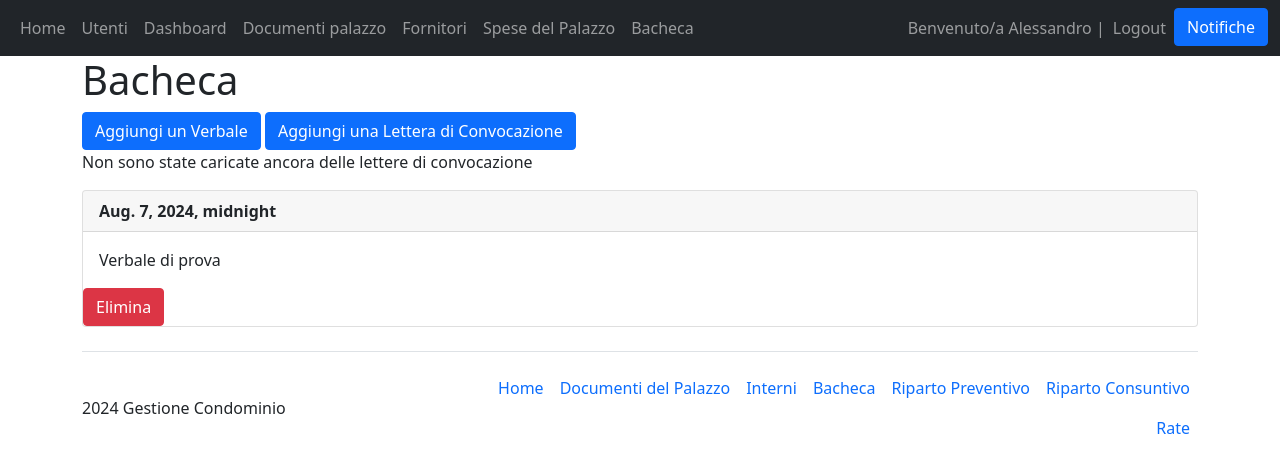
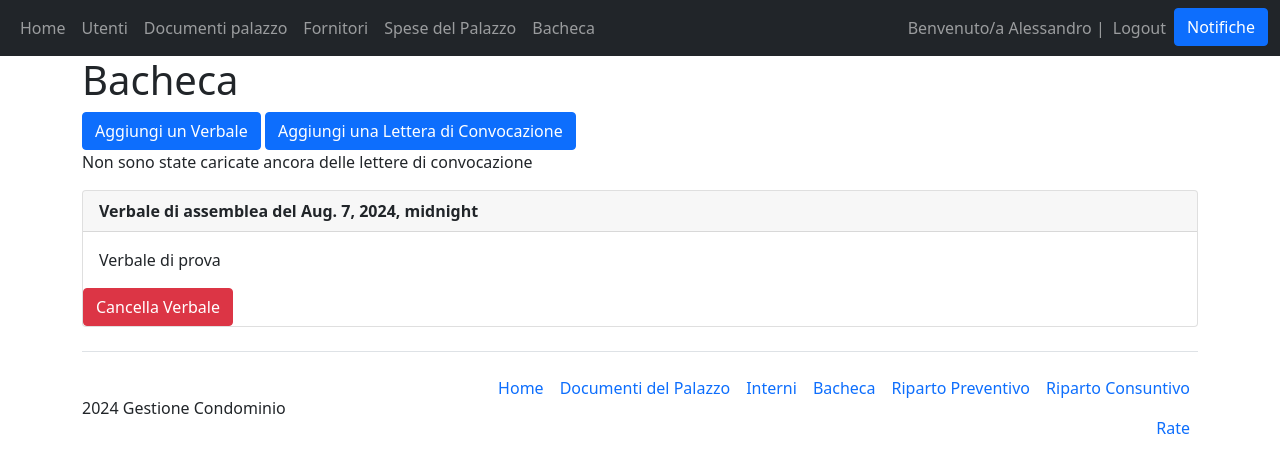
Before and after one commit to alimnz123/TecnologiewebProgetto, a Django app: page /bacheca/ in a window 1280 px wide. Shown: the top 473 px of the page. Run offline with Django 5.2, Linux system fonts and the light colour scheme; a user stored in the database is signed in; data comes from the database, SQL or seed files in the repository; both versions use the stored data as it was after the commit; parts of the project's set-up code (start-up, migrations or seed data) failed here and were passed over.

Commit message:
04.09.24 81TH COMMIT - AGGIUSTAMENTO PAGINE E NOTIFY ONGOING

```diff
--- a/GestionaleCondominio/Condominio/templates/Condominio_main/bacheca.html
+++ b/GestionaleCondominio/Condominio/templates/Condominio_main/bacheca.html
@@ -10,7 +10,7 @@
 {% comment %}Lettere{% endcomment %}
 {% for lettera in lettere %}
 <div class="card mt-2">
-    <div class="card-header"><strong>{{lettera.data}}</strong></div>
+    <div class="card-header"><strong>Lettera di convocazione del {{lettera.data}}</strong></div>
     <div class="card-body d-flex flex-row justify-content-between">
        <div>
             {{lettera.descrizione}}
@@ -23,7 +23,7 @@
           {% if user == lettera.author or perms.main.delete_lettera %}
                <form method="post">
                     {% csrf_token %}
-                    <button type="submit" class="btn btn-danger" name="lettera-id" value="{{lettera.id}}">Elimina</button>
+                    <a href="{% url 'cancella_lettera' pk=lettera.pk %}" class="btn btn-danger">Cancella Lettera</a>
                </form>
           {% endif %}
     </div>
@@ -37,7 +37,7 @@
 
 {% for verbale in verbali %}
 <div class="card mt-2">
-    <div class="card-header"><strong>{{verbale.data}}</strong></div>
+    <div class="card-header"><strong>Verbale di assemblea del {{verbale.data}}</strong></div>
     <div class="card-body d-flex flex-row justify-content-between">
        <div>
             {{verbale.descrizione}}
@@ -53,7 +53,8 @@
           {% if user == verbale.author or perms.main.delete_verbale %}
                <form method="post">
                     {% csrf_token %}
-                    <button type="submit" class="btn btn-danger" name="verbale-id" value="{{verbale.id}}">Elimina</button>
+                    <a href="{% url 'cancella_verbale' pk=verbale.pk %}" class="btn btn-danger">Cancella Verbale</a>
+
                </form>
           {% endif %}
      </div>
--- a/GestionaleCondominio/Condominio/templates/Condominio_main/base.html
+++ b/GestionaleCondominio/Condominio/templates/Condominio_main/base.html
@@ -19,9 +19,6 @@
                         <a class="nav-link" href="/interni">Utenti</a>
                     </li>
                     {% endif %}
-                    <li class="nav-item">
-                        <a class="nav-link" href="/create_interno">Dashboard</a>
-                    </li>
                     <li class="nav-item">
                         <a class="nav-link" href="/documenti_palazzo">Documenti palazzo</a>
                     </li>
--- a/GestionaleCondominio/Condominio/templates/Condominio_main/documenti_palazzo.html
+++ b/GestionaleCondominio/Condominio/templates/Condominio_main/documenti_palazzo.html
@@ -27,7 +27,7 @@
                     <button type="submit" class="btn btn-danger" name="documento-id" value="{{documento.id}}">Elimina</button>
                     {% endcomment %}
 
-                    <a href="{% url 'cancella_documento_palazzo' pk=documento.pk %}" class="btn btn-secondary">Cancella Documento</a>
+                    <a href="{% url 'cancella_documento_palazzo' pk=documento.pk %}" class="btn btn-danger">Cancella Documento</a>
                </form>
 
           {% endif %}
--- a/GestionaleCondominio/Condominio/templates/Condominio_main/interni.html
+++ b/GestionaleCondominio/Condominio/templates/Condominio_main/interni.html
@@ -35,7 +35,7 @@
                  {% if user == interno.author or perms.main.delete_interno %}
                  <form method="post">
                         {% csrf_token %}
-                        <a href="{% url 'cancella_interno' pk=interno.pk %}" class="btn btn-secondary">Cancella Interno</a>
+                        <a href="{% url 'cancella_interno' pk=interno.pk %}" class="btn btn-danger">Cancella Interno</a>
                          {% comment %}
                          ELIMINA BUTTON SE SEGUO LE FBV
                          <button type="submit" class="btn btn-danger" name="interno-id" value="{{interno.id}}">Elimina</button>
@@ -43,7 +43,7 @@
                  </form>
                  <form method="post">
                         {% csrf_token %}
-                        <a href="{% url 'edit_interno' pk=interno.pk %}" class="btn btn-secondary">Modifica</a>
+                        <a href="{% url 'edit_interno' pk=interno.pk %}" class="btn btn-link">Modifica</a>
                  </form>
 
 
--- a/GestionaleCondominio/Condominio/urls.py
+++ b/GestionaleCondominio/Condominio/urls.py
@@ -1,6 +1,6 @@
 from django.urls import path, include
 from . import views
-
+import notifications.urls
 
 urlpatterns = [
     path('', views.homepage, name="home"),
@@ -58,8 +58,8 @@ urlpatterns = [
     path("riparto_consuntivo/", views.RipartoConsuntivo, name="riparto_consuntivo"),
 
     #notifiche
+    path('notifications/', include(notifications.urls, namespace='notifications')),
 
-
-
+    path('sezione-notifiche/', views.notifiche, name="sezione-notifiche"),
 
 ]
--- a/GestionaleCondominio/Condominio/views.py
+++ b/GestionaleCondominio/Condominio/views.py
@@ -88,14 +88,14 @@ def bacheca(request):
         lettera_id = request.POST.get("lettera-id")
         print(lettera_id)
         lettera=Lettera_Convocazione.objects.filter(id=lettera_id).first()
-        if lettera and (lettera.author == request.user or request.user.has_perm("main.delete_lettera")):
+        if lettera and (request.user.has_perm("main.delete_lettera")):
             lettera.delete()
 
     if request.method == "POST":
         verbale_id = request.POST.get("verbale-id")
         print(verbale_id)
         verbale=Verbale.objects.filter(id=verbale_id).first()
-        if verbale and (verbale.author == request.user or request.user.has_perm("main.delete_verbale")):
+        if verbale and (request.user.has_perm("main.delete_verbale")):
             verbale.delete()
 
     return render(request, 'Condominio_main/bacheca.html', {"verbali":verbali, "lettere di convocazione": lettere})
@@ -132,7 +132,7 @@ def create_lettera(request):
             lettera.save()
             #notifica se viene aggiunto un nuovo verbale
             notify.send(sender=request.user, recipient=request.user, verb="Nuova Lettera di Convocazione", action_objects=form)
-            return redirect("/home")
+            return redirect("/bacheca")
     else:
         form = LettereConvocazioneForm()
 
@@ -147,12 +147,11 @@ def create_verbale(request):
             verbale = form.save(commit=False)
             verbale.author = request.user
             verbale.save()
-            return redirect("/home")
+            return redirect("/bacheca")
     else:
         form = LettereConvocazioneForm()
 
     return render(request, 'Condominio_main/create_verbale.html', {"form": form})
-
 
 @login_required(login_url="/login")
 @permission_required("main.add_documento", login_url="/login", raise_exception=True)
@@ -165,15 +164,13 @@ def create_documento(request):
             documento.save()
             #faccio partire una notifica
 
-            return redirect("/home")
+            return redirect("/documenti_palazzo")
     else:
         form = DocumentiPalazzoForm()
 
     return render(request, 'Condominio_main/create_documento.html', {"form": form})
 
-
 #views related to Fornitori and Spese
-
 @login_required(login_url="/login")
 def fornitori(request):
     fornitori=Fornitore.objects.all()
@@ -182,7 +179,7 @@ def fornitori(request):
         fornitore_id = request.POST.get("fornitore-id")
         print(fornitore_id)
         fornitore=Fornitore.objects.filter(id=fornitore_id).first()
-        if fornitore and (fornitore.author == request.user or request.user.has_perm("main.delete_fornitore")):
+        if fornitore and (request.user.has_perm("main.delete_fornitore")):
             fornitore.delete()
 
     return render(request, 'Condominio_main/fornitori.html', {"fornitori":fornitori})
--- a/GestionaleCondominio/GestionaleCondominio/urls.py
+++ b/GestionaleCondominio/GestionaleCondominio/urls.py
@@ -16,7 +16,7 @@ Including another URLconf
 """
 from django.contrib import admin
 from django.urls import path, include
-import notifications.urls
+
 
 urlpatterns = [
     path('admin/', admin.site.urls),
@@ -25,7 +25,4 @@ urlpatterns = [
     path('', include('Condominio.urls')),
     path('', include('django.contrib.auth.urls')),
 
-    #notifiche
-    path('notifications/', include(notifications.urls, namespace='notifications')),
-
 ]
```
Also changed, not shown: GestionaleCondominio/db.sqlite3.
